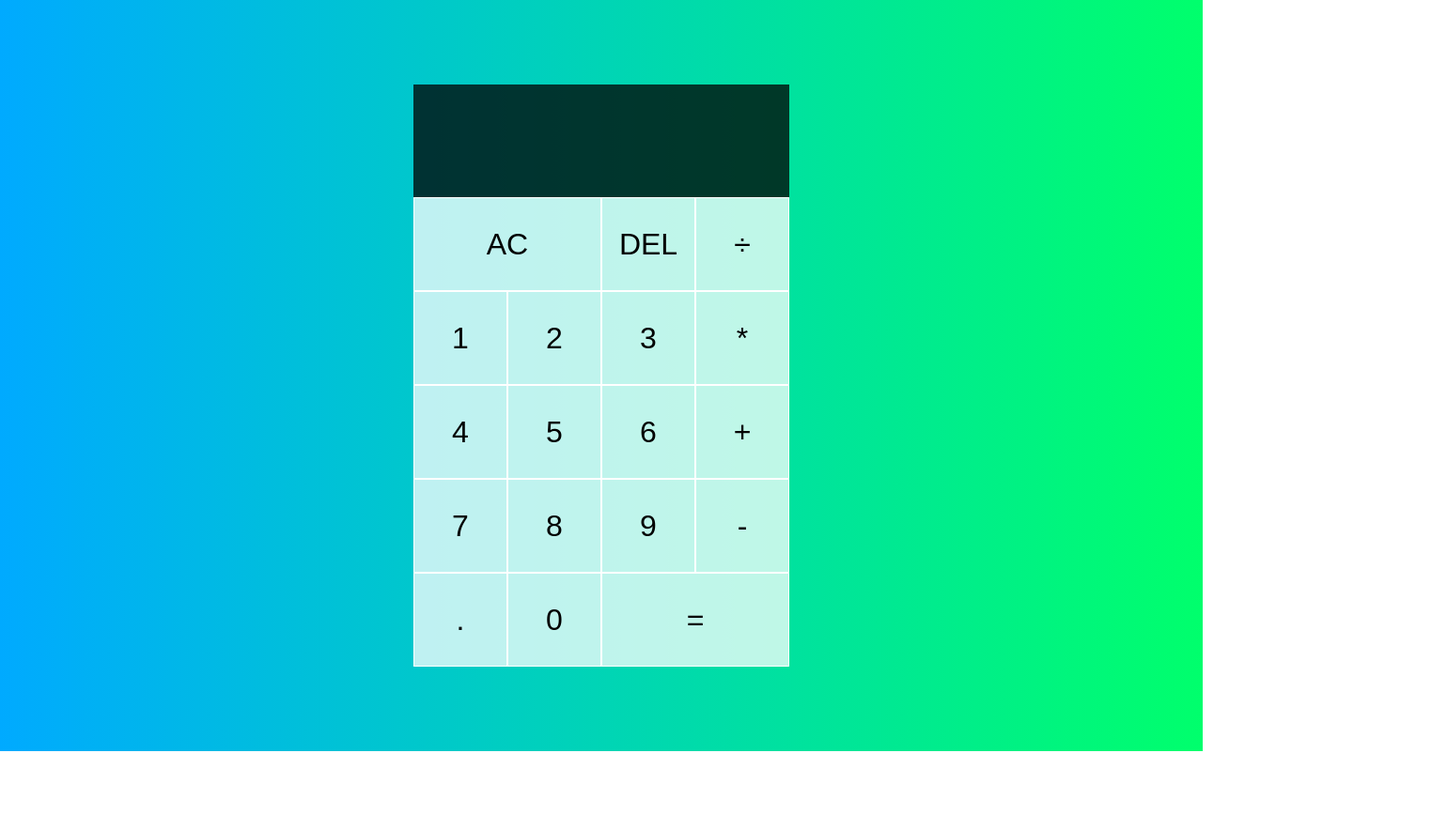
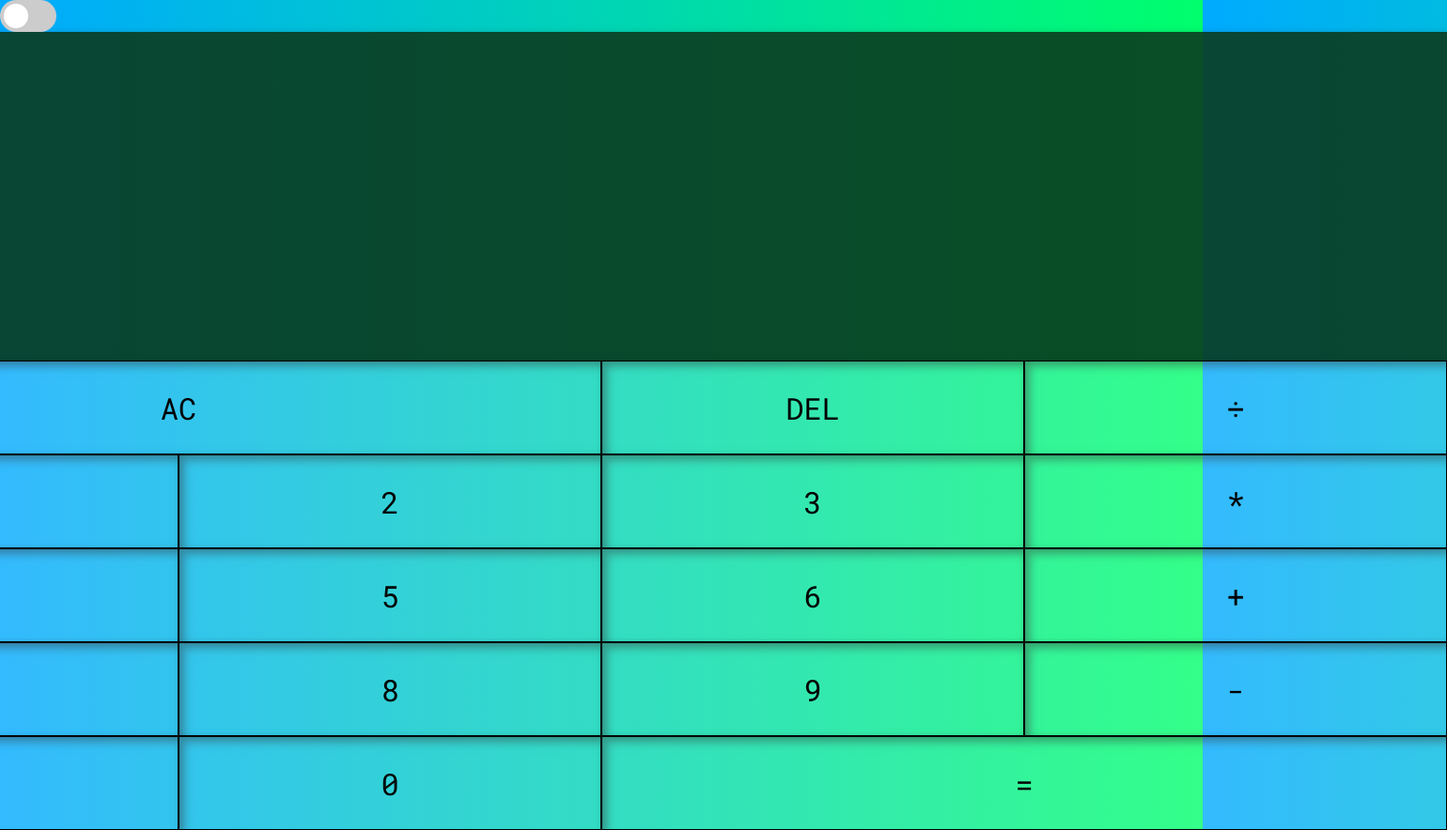
Before and after one commit to Juanpak12/Briefing11_Calculadora, a plain HTML site: page index.html in a window 1280 px wide. Shown: the whole page at 94% size, 1540 px wide, since content can reach past the window. Before the commit the page ends 800 px from the top, so only its background shows below. Drawn offline with Linux system fonts and the light colour scheme; a web font is replaced by a local one.

Commit message:
se agrega boton modo oscuro

```diff
--- a/index.html
+++ b/index.html
@@ -9,7 +9,14 @@
   <script src="script.js" defer></script>
 </head>
 <body>
-  <div class="calculator-grid">
+
+    <label id="toggleButton" class="switch">
+        <input type="checkbox">
+        <span class="slider round"></span>
+      </label>
+
+
+    <div class="calculator-grid">
     <div class="output">
       <div data-previous-operand class="previous-operand"></div>
       <div data-current-operand class="current-operand"></div>
--- a/script.js
+++ b/script.js
@@ -124,3 +124,11 @@ deleteButton.addEventListener('click', button => {
   calculator.delete()
   calculator.updateDisplay()
 })
+
+// boton modo oscuro
+const toggleButton = document.getElementById('toggleButton');
+const body = document.body;
+
+toggleButton.addEventListener('change', function() {
+  body.classList.toggle('dark-mode');
+});
--- a/styles.css
+++ b/styles.css
@@ -1,12 +1,17 @@
+@import url('https://fonts.googleapis.com/css2?family=Gotham+Rounded:wght@400;700&display=swap');
+@import url('https://fonts.googleapis.com/css2?family=Dancing+Script&display=swap');
+@import url('https://fonts.googleapis.com/css2?family=Roboto+Mono&display=swap');
+
 *, *::before, *::after {
   box-sizing: border-box;
-  font-family: Gotham Rounded, sans-serif;
+  font-family: 'Roboto Mono', monospace;
   font-weight: normal;
 }
 
 body {
   padding: 0;
   margin: 0;
+  font-family: 'Roboto Mono', monospace;
   background: linear-gradient(to right, #00AAFF, #00FF6C);
 }
 
@@ -15,20 +20,31 @@ body {
   justify-content: center;
   align-content: center;
   min-height: 100vh;
-  grid-template-columns: repeat(4, 100px);
-  grid-template-rows: minmax(120px, auto) repeat(5, 100px);
+
+  grid-template-columns: repeat(4, 450px);
+  grid-template-rows: minmax(350px, auto) repeat(5, 100px);
 }
 
 .calculator-grid > button {
   cursor: pointer;
   font-size: 2rem;
-  border: 1px solid white;
+  border: 1px solid black;
   outline: none;
-  background-color: rgba(255, 255, 255, .75);
+  font-weight: lighter;
+  background-color: rgba(255, 255, 255, .2);
+  box-shadow: 5px 5px 10px rgba(0, 0, 0, 0.5);
+
+  transform: perspective(500px) translateZ(0);
+  transition: transform 0.5s ease;
 }
 
 .calculator-grid > button:hover {
   background-color: rgba(255, 255, 255, .9);
+  border-radius: 10px;
+  box-shadow: 5px 5px 10px rgba(0, 0, 0, 0.5);
+
+  transform: perspective(500px) translateZ(10px);
+  box-shadow: 0 0 40px rgba(0, 0, 0, 0.3);
 }
 
 .span-two {
@@ -37,22 +53,90 @@ body {
 
 .output {
   grid-column: 1 / -1;
-  background-color: rgba(0, 0, 0, .75);
+  background-color: rgba(11, 59, 30, 0.9);
+  box-shadow: 5px 5px 10px rgba(0, 0, 0, 0.5);
   display: flex;
   align-items: flex-end;
   justify-content: space-around;
   flex-direction: column;
-  padding: 10px;
+  padding: 50px;
   word-wrap: break-word;
   word-break: break-all;
 }
 
+.output:hover {
+    background-color: rgba(11, 59, 30, 1);
+    box-shadow: 10px 10px 30px rgba(0, 0, 0, 0.8);
+  }
+
 .output .previous-operand {
   color: rgba(255, 255, 255, .75);
-  font-size: 1.5rem;
+  font-size: 2.5rem;
 }
 
 .output .current-operand {
   color: white;
-  font-size: 2.5rem;
+  font-size: 4.5rem;
 }
+
+/* boton modo oscuro */
+
+body.dark-mode {
+    background: #222;
+    color: #fff;
+  }
+
+  /*slider*/
+
+  .switch {
+    display: inline-block;
+    position: relative;
+    width: 60px;
+    height: 34px;
+  }
+
+  .switch input[type="checkbox"] {
+    opacity: 0;
+    width: 0;
+    height: 0;
+  }
+
+  .slider {
+    position: absolute;
+    cursor: pointer;
+    top: 0;
+    left: 0;
+    right: 0;
+    bottom: 0;
+    background-color: #ccc;
+    transition: .4s;
+    border-radius: 34px;
+  }
+
+  .slider:before {
+    position: absolute;
+    content: "";
+    height: 26px;
+    width: 26px;
+    left: 4px;
+    bottom: 4px;
+    background-color: white;
+    transition: .4s;
+    border-radius: 50%;
+  }
+
+  input:checked + .slider {
+    background-color: #2196F3;
+  }
+
+  input:checked + .slider:before {
+    transform: translateX(26px);
+  }
+
+  .slider.round {
+    border-radius: 34px;
+  }
+
+  .slider.round:before {
+    border-radius: 50%;
+  }
```
